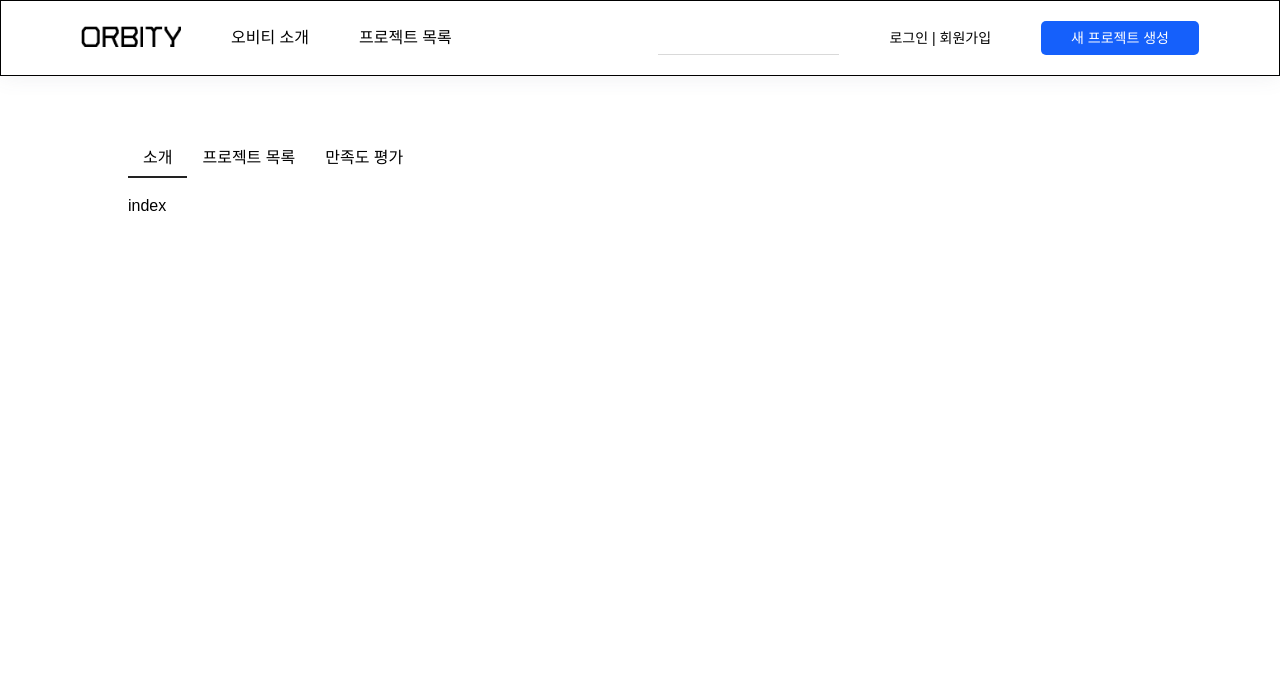
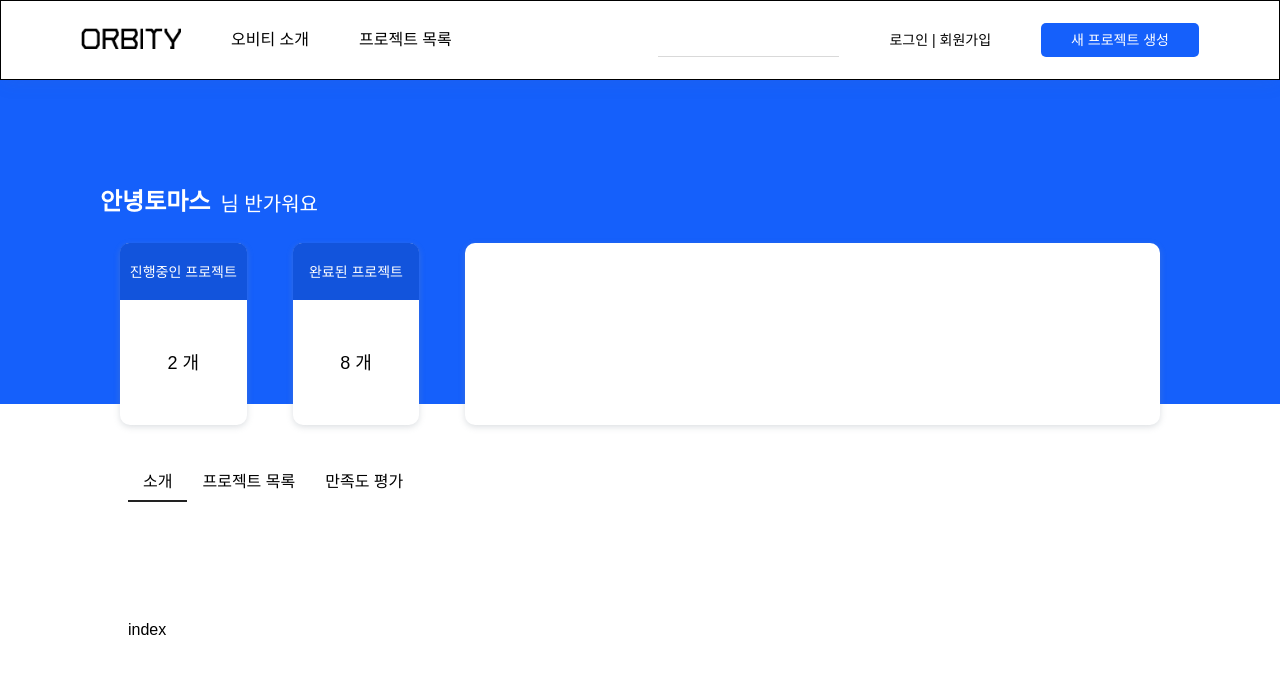
Before and after one commit to ORBITTTTT/ORBIT_FE, a React (Create React App) app: page /mypage in a window 1280 px wide. Shown: the top 674 px of the page. Built offline with nearby package versions, Linux system fonts and the light colour scheme; a web font is replaced by a local one.

Commit message:
:sparkles: feat : mypage header
feat : mypage header

```diff
--- a/src/components/blocks/Header.tsx
+++ b/src/components/blocks/Header.tsx
@@ -79,6 +79,7 @@ const Container = styled.div`
   display: flex;
   align-items: center;
   justify-content: space-between;
+  height: 80px;
   /* gap: 50px; */
   padding: 20px 80px;
   div {
--- /dev/null
+++ b/src/components/pages/Mypage/Header/index.tsx
@@ -0,0 +1,114 @@
+import React from 'react';
+import styled from 'styled-components';
+
+type Props = {};
+
+const index = (props: Props) => {
+  return (
+    <Wrap>
+      <Profile>
+        <p>안녕토마스</p>
+        <span>님 반가워요</span>
+      </Profile>
+      <BoxWrap>
+        <Count>
+          <div>진행중인 프로젝트</div>
+          <div>2 개</div>
+        </Count>
+        <Count>
+          <div>완료된 프로젝트</div>
+          <div>8 개</div>
+        </Count>
+        <Rocket>
+          <div>
+
+          </div>
+        </Rocket>
+      </BoxWrap>
+    </Wrap>
+  );
+};
+
+export default index;
+
+const Wrap = styled.div`
+  height: 404px;
+  width: 100%;
+  background-color: #1560fb;
+  display: flex;
+
+  /* justify-content: center; */
+  /* margin-top: 80px; */
+  padding-top: 80px;
+  align-items: baseline;
+`;
+
+const Profile = styled.div`
+  color: white;
+  width: 200px;
+  display: flex;
+  gap: 10px;
+  align-items: end;
+  flex-direction: row;
+  width: 100%;
+  padding-left: 100px;
+  margin-top: 110px;
+  p {
+    color: white;
+    font-size: 24px;
+    font-weight: 600;
+  }
+  span {
+    color: white;
+    font-size: 20px;
+  }
+`;
+
+const BoxWrap = styled.div`
+  position: absolute;
+  height: 182px;
+  width: 100%;
+  padding: 0 120px;
+  /* background-color: white; */
+  top: 243px;
+  display: flex;
+  gap: 46px;
+`;
+
+const Count = styled.div`
+  width: 152px;
+  height: 182px;
+  border-radius: 10px;
+  background-color: white;
+  box-shadow: 0px 2px 6px rgba(138, 149, 158, 0.3);
+
+  div:nth-child(1) {
+    width: 100%;
+    background-color: #1254dc;
+    height: 57px;
+    display: flex;
+    justify-content: center;
+    align-items: center;
+    color: white;
+    border-top-right-radius: 9px;
+    border-top-left-radius: 9px;
+    font-size: 14px;
+    font-weight: 400;
+  }
+  div:nth-child(2) {
+    width: 100%;
+    height: 125px;
+    display: flex;
+    justify-content: center;
+    align-items: center;
+    font-size: 18px;
+
+  }
+`;
+const Rocket = styled.div`
+  width: 834px;
+  height: 182px;
+  border-radius: 10px;
+  background-color: white;
+  box-shadow: 0px 2px 6px rgba(138, 149, 158, 0.3);
+`;
--- a/src/components/pages/Mypage/index.tsx
+++ b/src/components/pages/Mypage/index.tsx
@@ -3,12 +3,14 @@ import styled from 'styled-components';
 import Profile from './Profile';
 import Evaluation from './Evaluation';
 import ProjectList from './ProjectList';
+import Header from './Header';
 
 const Mypage = () => {
   const [activeTab, setActiveTab] = useState('profile');
 
   return (
     <ProfileContainer>
+      <Header />
       <TabMenuContainer>
         <TabMenuItem
           activeTab={activeTab === 'profile'}
@@ -35,25 +37,31 @@ const Mypage = () => {
           만족도 평가
         </TabMenuItem>
       </TabMenuContainer>
-      {activeTab === 'profile' && <Profile />}
-      {activeTab === 'projectList' && <ProjectList />}
-      {activeTab === 'evaluation' && <Evaluation />}
+      <UnderTab>
+        {activeTab === 'profile' && <Profile />}
+        {activeTab === 'projectList' && <ProjectList />}
+        {activeTab === 'evaluation' && <Evaluation />}
+      </UnderTab>
     </ProfileContainer>
   );
 };
 
 export default Mypage;
+
 const ProfileContainer = styled.div`
-  width: 80%;
-  max-width: 1600px;
+  width: 100%;
   margin: 0 auto;
-  padding: 120px 0;
 `;
 
 const TabMenuContainer = styled.ul`
   display: flex;
-  padding: 20px 0;
+  padding: 60px 10%;
 `;
+
+const UnderTab = styled.div`
+  padding: 60px 10%;
+`;
+
 const TabMenuItem = styled.li<{ activeTab: boolean }>`
   border-bottom: ${(props) => props.activeTab && '2px solid #222'};
   cursor: pointer;
```
